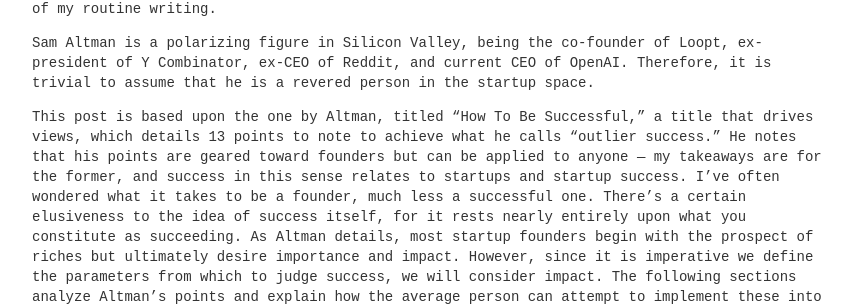
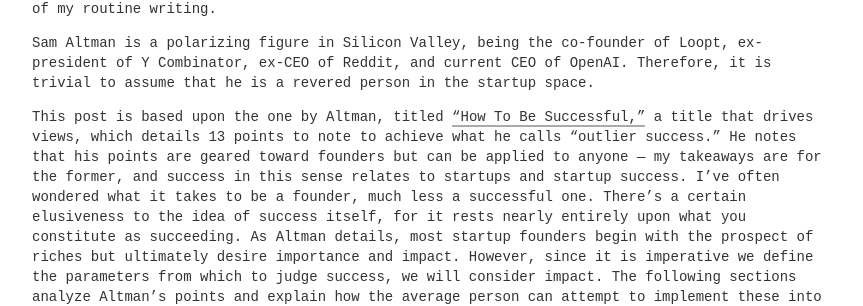
Before and after one commit to notallm/notallm.github.io, a Jekyll site: the page built from _posts/2023-07-08-success-sam-altman.md, in a window 1280 px wide and 900 px high. Shown: the part 373-679 px from the top of the window, without its empty margins (208-1071 px from the left). Built offline with Jekyll 4.4.1, drawn with Linux system fonts in a browser that asks for light colours; some of the changed lines change nothing that is shown; some of the changed text lies outside the part shown.

Commit message:
add link to original article

```diff
--- a/_posts/2023-07-08-success-sam-altman.md
+++ b/_posts/2023-07-08-success-sam-altman.md
@@ -8,7 +8,7 @@
 
 Sam Altman is a polarizing figure in Silicon Valley, being the co-founder of Loopt, ex-president of Y Combinator, ex-CEO of Reddit, and current CEO of OpenAI. Therefore, it is trivial to assume that he is a revered person in the startup space.
 
-This post is based upon the one by Altman, titled “How To Be Successful,” a title that drives views, which details 13 points to note to achieve what he calls “outlier success.” He notes that his points are geared toward founders but can be applied to anyone — my takeaways are for the former, and success in this sense relates to startups and startup success. I’ve often wondered what it takes to be a founder, much less a successful one. There’s a certain elusiveness to the idea of success itself, for it rests nearly entirely upon what you constitute as succeeding. As Altman details, most startup founders begin with the prospect of riches but ultimately desire importance and impact. However, since it is imperative we define the parameters from which to judge success, we will consider impact. The following sections analyze Altman’s points and explain how the average person can attempt to implement these into their life.
+This post is based upon the one by Altman, titled [“How To Be Successful,”](https://blog.samaltman.com/how-to-be-successful) a title that drives views, which details 13 points to note to achieve what he calls “outlier success.” He notes that his points are geared toward founders but can be applied to anyone — my takeaways are for the former, and success in this sense relates to startups and startup success. I’ve often wondered what it takes to be a founder, much less a successful one. There’s a certain elusiveness to the idea of success itself, for it rests nearly entirely upon what you constitute as succeeding. As Altman details, most startup founders begin with the prospect of riches but ultimately desire importance and impact. However, since it is imperative we define the parameters from which to judge success, we will consider impact. The following sections analyze Altman’s points and explain how the average person can attempt to implement these into their life.
 
 ---
 
```
